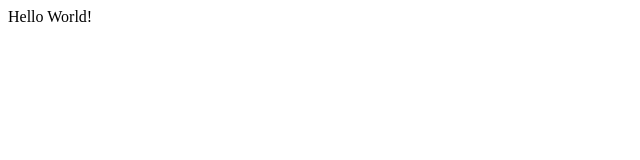
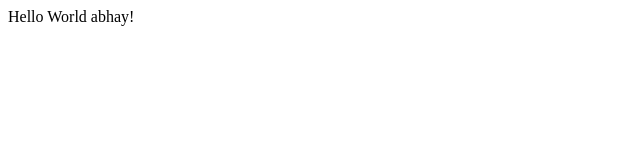
Before and after one commit to abhay9175/sample_code, a plain HTML site: page index.html in a window 1280 px wide. Shown: the full height of the page, 0-640 px from the left. Drawn offline with Linux system fonts and the light colour scheme.

Commit message:
Update index.html

```diff
--- a/index.html
+++ b/index.html
@@ -6,7 +6,7 @@
 </head>
 
 <body>
-    Hello World!
+    Hello World abhay!
 </body>
 
 </html>
```
